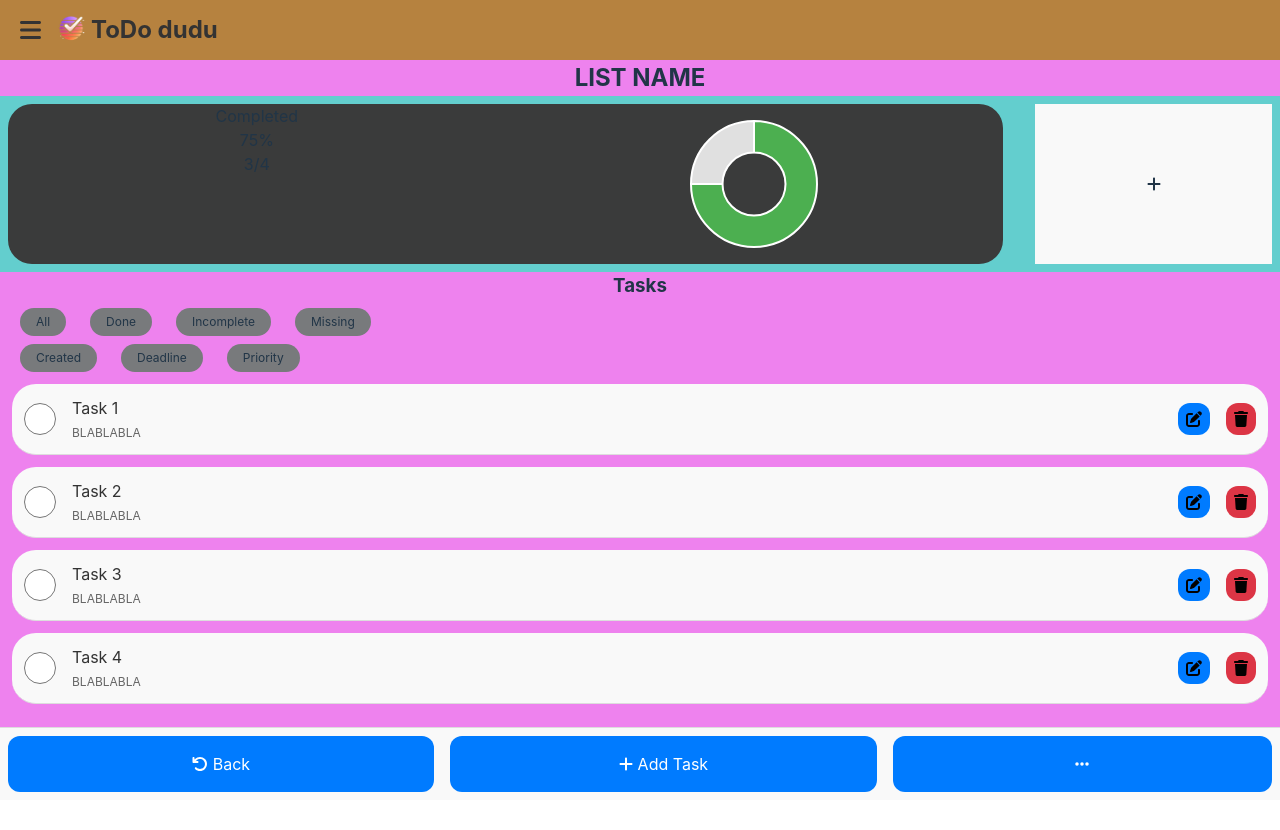
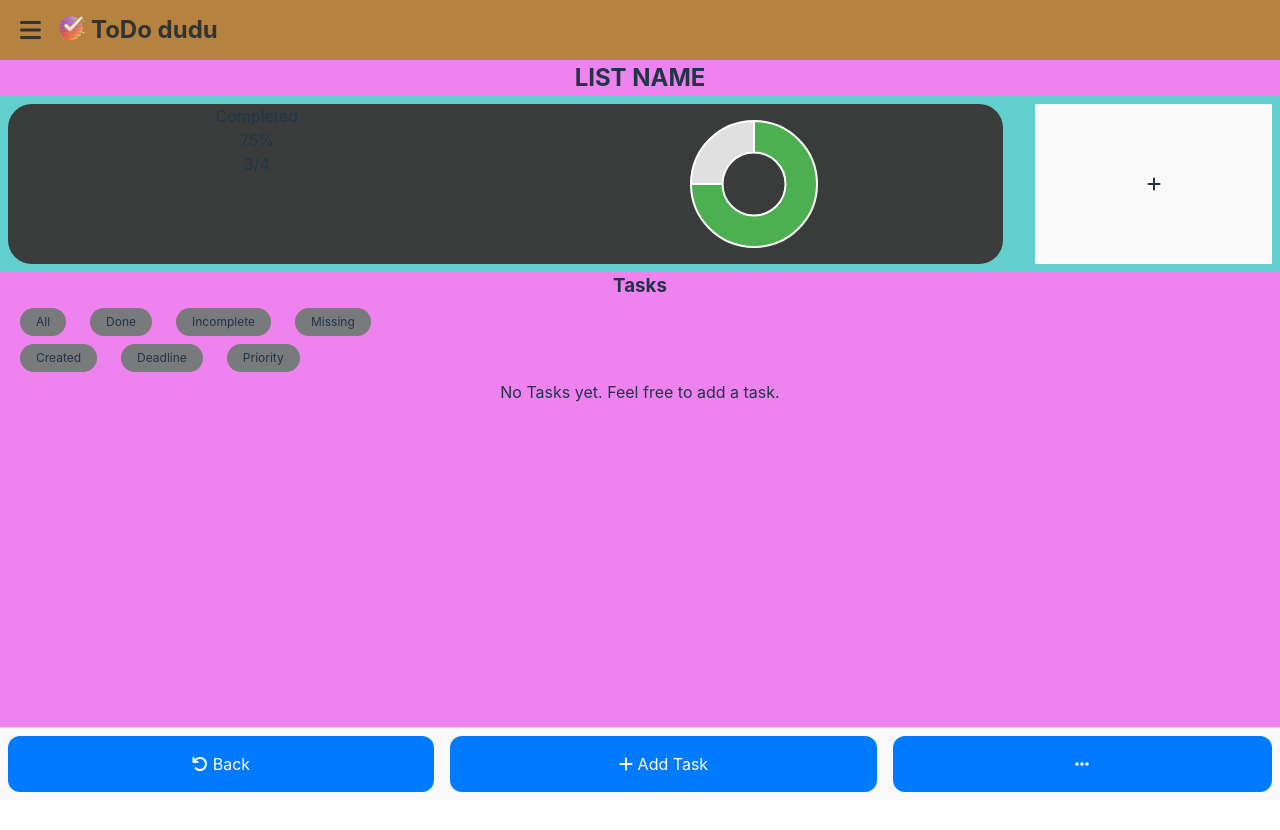
Before and after one commit to SiegfredLorelle/lexmeet-todo, a React (Vite) app: page / in a window 1280 px wide. Shown: the top 830 px of the page. Built offline with nearby package versions, Linux system fonts and the light colour scheme.

Commit message:
Render created tasks

```diff
--- a/src/components/CreateTaskModal.jsx
+++ b/src/components/CreateTaskModal.jsx
@@ -1,22 +1,24 @@
-import React, { useState } from 'react';
+import React, { useEffect, useState } from 'react';
 import { FontAwesomeIcon } from '@fortawesome/react-fontawesome';
 import { faXmark } from '@fortawesome/free-solid-svg-icons';
 
 const CreateTaskModal = ({ isOpen, onClose, onSubmit }) => {
-  const [taskName, setTaskName] = useState('');
-  const [taskDescription, setTaskDescription] = useState('');
+  const [name, setName] = useState('');
+  const [description, setDescription] = useState('');
   const [deadline, setDeadline] = useState('');
 
   const handleSubmit = (event) => {
     event.preventDefault();
-    const taskData = { taskName, taskDescription, deadline };
-    onSubmit(taskData);
+    const taskData = { "name":name, "description":description, "deadline":deadline };
 
-    setTaskName("");
-    setTaskDescription("");
+    setName("");
+    setDescription("");
     setDeadline("");
 
     onClose();
+    onSubmit(taskData);
+
+
   };
 
   if (!isOpen) {
@@ -39,8 +41,8 @@ const CreateTaskModal = ({ isOpen, onClose, onSubmit }) => {
                 autoFocus
                 type="text"
                 id="taskName"
-                value={taskName}
-                onChange={(e) => setTaskName(e.target.value)}
+                value={name}
+                onChange={(e) => setName(e.target.value)}
                 required
               />
             </div>
@@ -48,8 +50,8 @@ const CreateTaskModal = ({ isOpen, onClose, onSubmit }) => {
               <label htmlFor="taskDescription">Task Description</label>
               <textarea
                 id="taskDescription"
-                value={taskDescription}
-                onChange={(e) => setTaskDescription(e.target.value)}
+                value={description}
+                onChange={(e) => setDescription(e.target.value)}
                 required
               ></textarea>
             </div>
--- a/src/pages/Tasks.jsx
+++ b/src/pages/Tasks.jsx
@@ -9,7 +9,7 @@ import { faPlus, faEllipsis, faArrowRotateLeft, faPenToSquare, faTrash, faCheck
 const Tasks = () => {
   const [showListsSection, setShowListsSection] = useState(false);
   const [isTaskModalOpen, setIsTaskModalOpen] = useState(false);
-
+  const [tasks, setTasks] = useState([]);
   const toggleListsSection = () => {
     setShowListsSection(!showListsSection);
   };
@@ -23,7 +23,12 @@ const Tasks = () => {
   };
 
   const handleCreateTaskSumbit = (taskData) => {
-    console.log(taskData);
+    const newTask = {
+      id: tasks.length + 1,
+      ...taskData,
+    };
+    setTasks([...tasks, newTask]);
+    console.log(newTasks);
   }
 
   return (
@@ -33,7 +38,7 @@ const Tasks = () => {
         {
           showListsSection && <ListsSection />
         }
-        <TasksSection openTaskModal={openTaskModal} />
+        <TasksSection openTaskModal={openTaskModal} tasks={tasks} />
       </div>
 
       <CreateTaskModal isOpen={isTaskModalOpen} onClose={closeTaskModal} onSubmit={handleCreateTaskSumbit} />
@@ -61,7 +66,7 @@ const ListsSection = () => {
   )
 }
 
-const TasksSection = ({ openTaskModal }) => {
+const TasksSection = ({ openTaskModal, tasks }) => {
   const filterCommands= [
     {
       label: "All",
@@ -81,7 +86,7 @@ const TasksSection = ({ openTaskModal }) => {
     },
   ];
 
-  const sortCommands= [
+  const sortCommands = [
     {
       label: "Created",
       action: () => {}
@@ -96,29 +101,7 @@ const TasksSection = ({ openTaskModal }) => {
     },
   ];
 
-  const tasks = [
-    {
-      id: 1,
-      name: 'Task 1',
-      description: 'BLABLABLA'
-    },
-    {
-      id: 2,
-      name: 'Task 2',
-      description: 'BLABLABLA'
-    },
-    {
-      id: 3,
-      name: 'Task 3',
-      description: 'BLABLABLA'
-    },
-    {
-      id: 4,
-      name: 'Task 4',
-      description: 'BLABLABLA'
-    },
 
-  ];
 
   return (
     <section className="tasks-section tasks">
@@ -128,9 +111,13 @@ const TasksSection = ({ openTaskModal }) => {
       <ScrollableMenu commands={filterCommands} />
       <ScrollableMenu commands={sortCommands} />
       <ul>
-        {tasks.map(task => (
-          <TaskItem key={task.id} task={task} />
-        ))}
+        {
+          tasks.length === 0 ?
+          (<p>No Tasks yet. Feel free to add a task.</p>) :
+          tasks.map(task => (
+            <TaskItem key={task.id} task={task} />
+          ))
+        }
       </ul>
       <BottomControls openTaskModal={openTaskModal} />
     </section>
```
